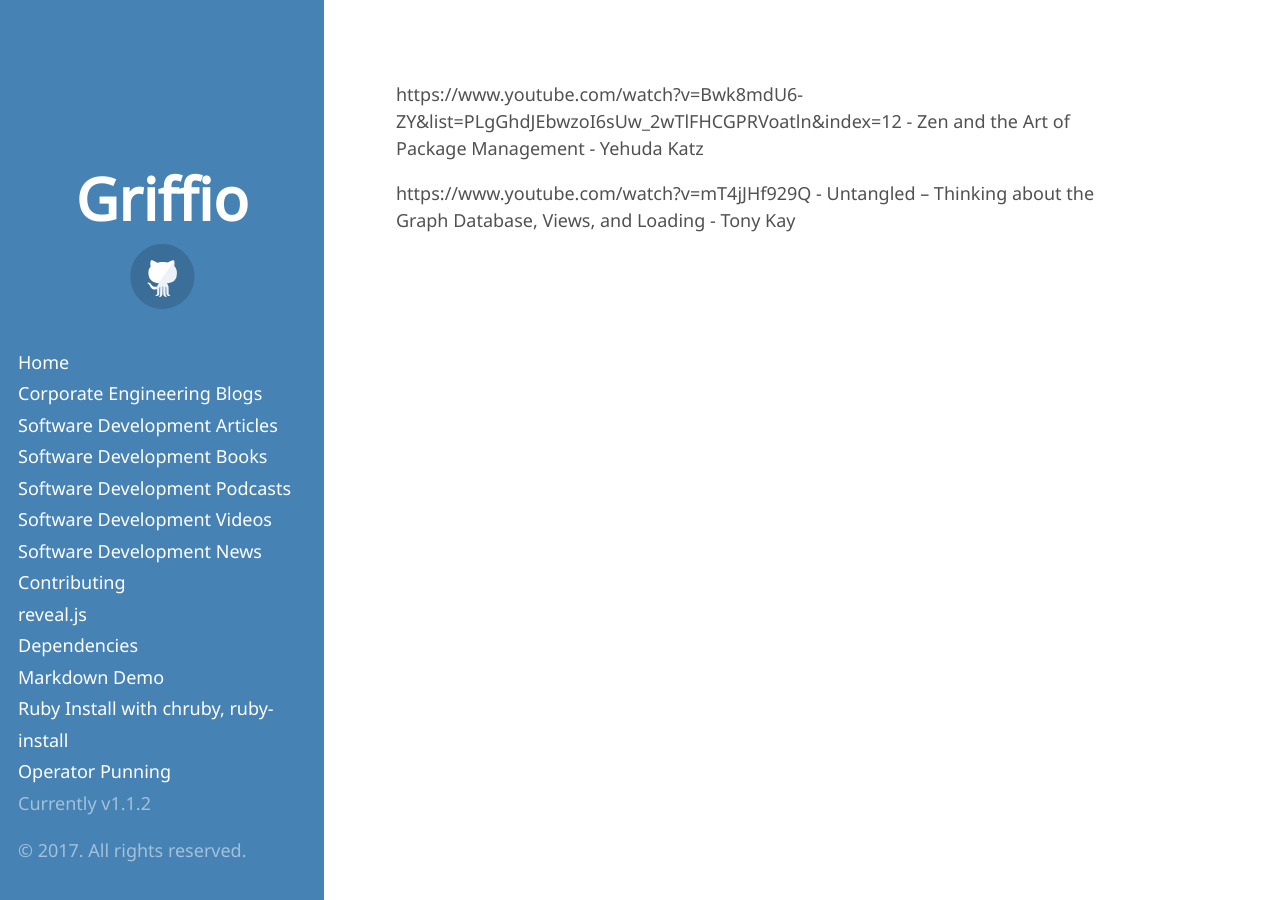
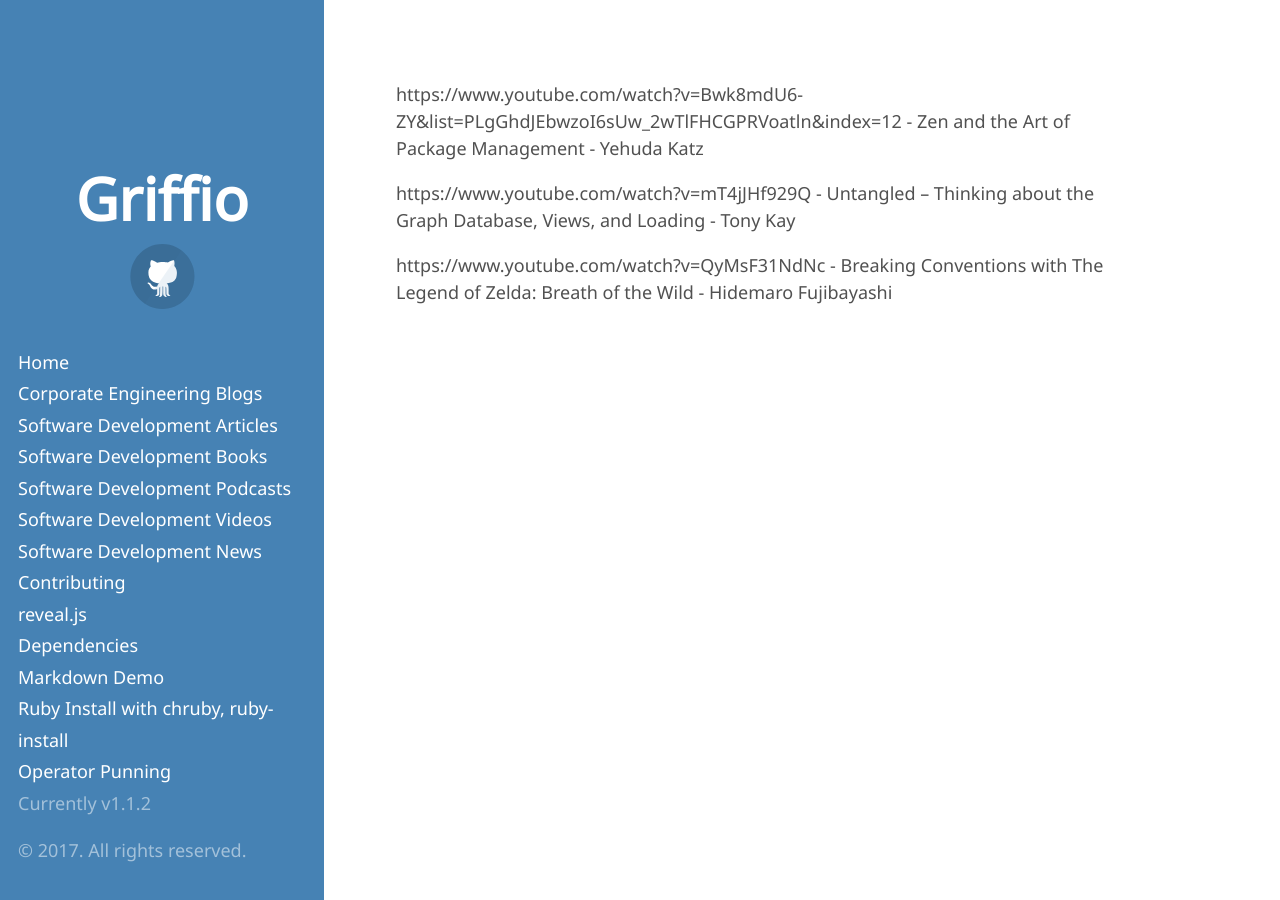
Before and after one commit to griffio/griffio.github.io, a Jekyll site: the page built from tech_talks_highlighted_2017.md, in a window 1280 px wide. Built offline with Jekyll 4.4.1, drawn with Linux system fonts in a browser that asks for light colours; some web fonts are replaced; our own code applies the rules of GitHub Pages for plain Markdown files.

Commit message:
Breath of the Wild - Hidemaro Fujibayashi

```diff
--- a/tech_talks_highlighted_2017.md
+++ b/tech_talks_highlighted_2017.md
@@ -1,3 +1,5 @@
 https://www.youtube.com/watch?v=Bwk8mdU6-ZY&list=PLgGhdJEbwzoI6sUw_2wTlFHCGPRVoatln&index=12 - Zen and the Art of Package Management - Yehuda Katz
 
 https://www.youtube.com/watch?v=mT4jJHf929Q - Untangled – Thinking about the Graph Database, Views, and Loading - Tony Kay
+
+https://www.youtube.com/watch?v=QyMsF31NdNc - Breaking Conventions with The Legend of Zelda: Breath of the Wild - Hidemaro Fujibayashi
```
